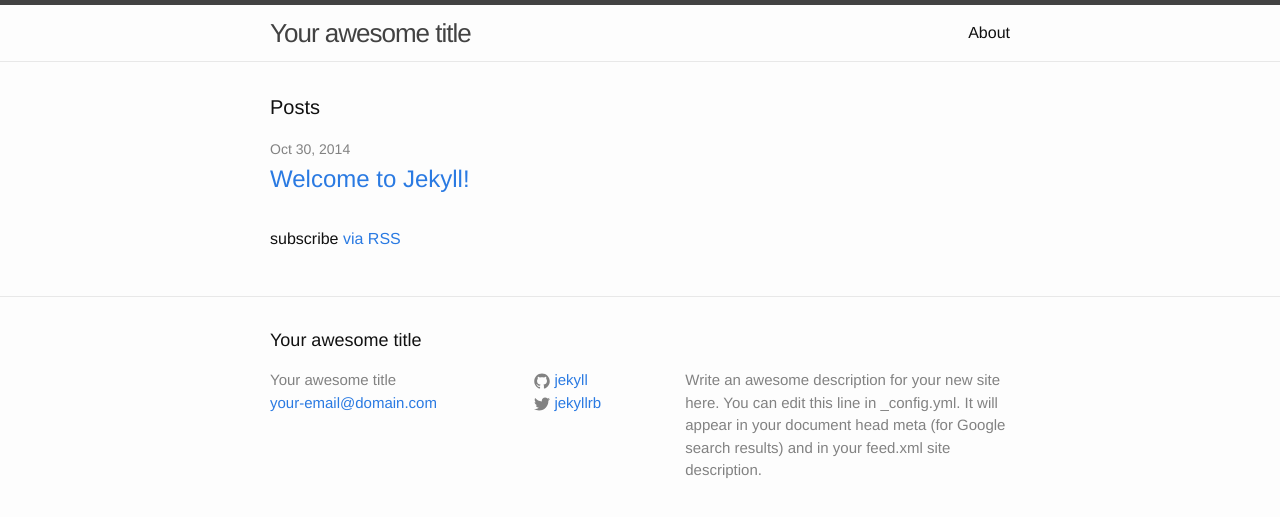
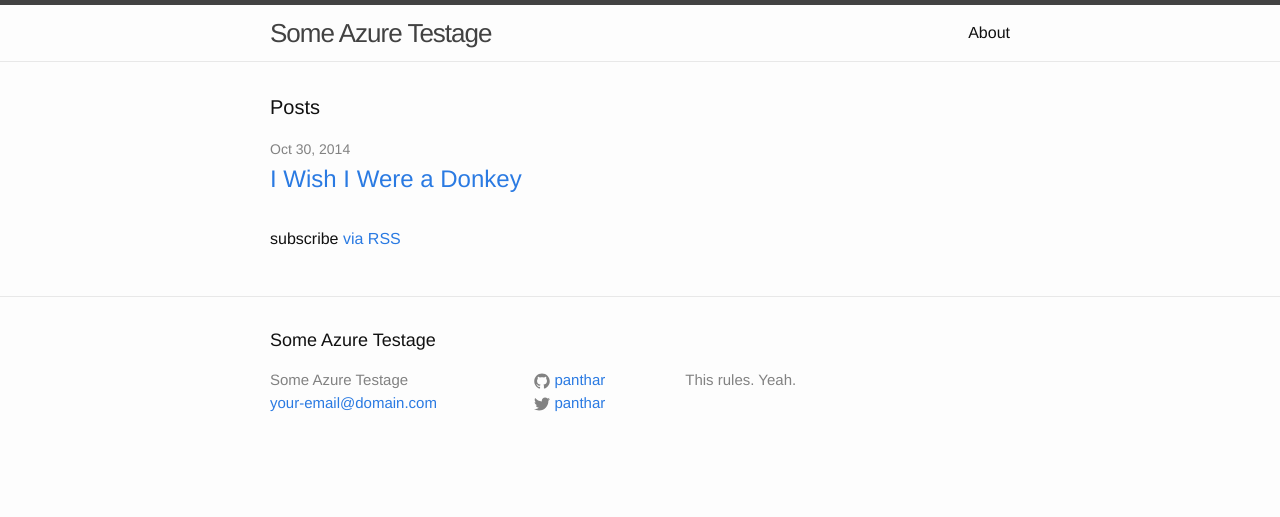
Before and after one commit to panthar/azure, a Jekyll site: the page built from index.html, in a window 1280 px wide. Shown: the top 517 px of the page. Built offline with Jekyll 4.4.1, drawn with Linux system fonts in a browser that asks for light colours.

```diff
--- a/_config.yml
+++ b/_config.yml
@@ -1,14 +1,13 @@
 # Site settings
-title: Your awesome title
+title: Some Azure Testage
 email: your-email@domain.com
 description: > # this means to ignore newlines until "baseurl:"
-  Write an awesome description for your new site here. You can edit this
-  line in _config.yml. It will appear in your document head meta (for
-  Google search results) and in your feed.xml site description.
+  This rules. Yeah.
 baseurl: "" # the subpath of your site, e.g. /blog/
-url: "http://yourdomain.com" # the base hostname & protocol for your site
-twitter_username: jekyllrb
-github_username:  jekyll
+url: "http://panthar.azurewebsites.net/" # the base hostname & protocol for your site
+twitter_username: panthar
+github_username:  panthar
 
 # Build settings
 markdown: kramdown
+exclude: [vendor]
--- /dev/null
+++ b/_data/cool_things.yml
@@ -0,0 +1,3 @@
+- name: dog
+  sound: woof
+- name: cat
```
Also changed, not shown: _posts/2014-10-30-i-wish-i-were-a-donkey.markdown (added, +13 -0 lines), _posts/2014-10-30-welcome-to-jekyll.markdown (deleted, +0 -25 lines), .travis.yml (added).
